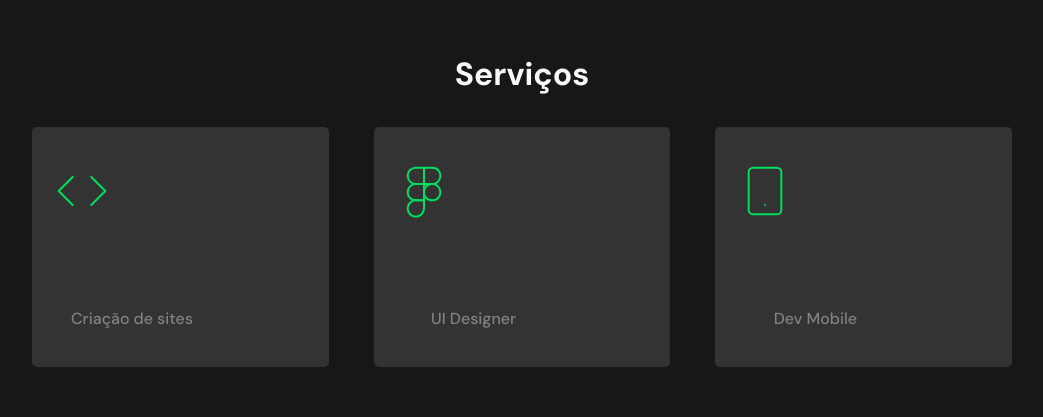
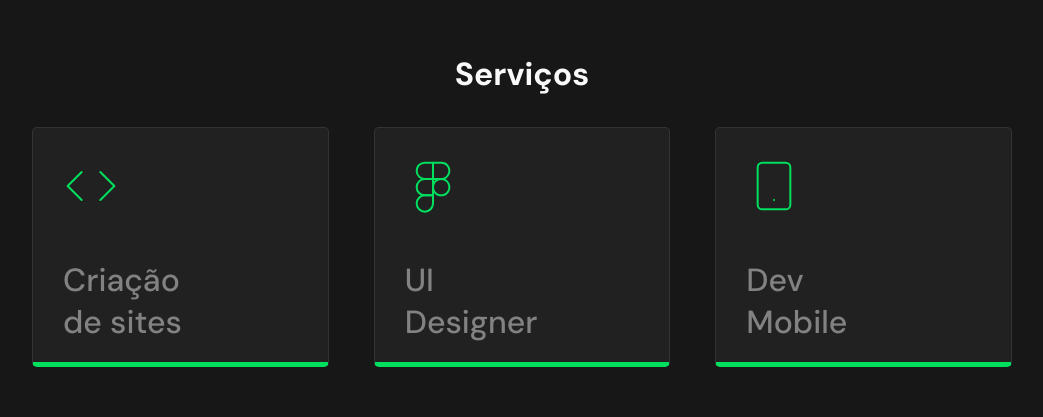
Before and after one commit to Chameleon-Code-Talent/frontend, a React (Vite) app: page /meu-portfolio in a window 1280 px wide. Shown: the part 2120-2537 px from the top of the page, without its empty margins (118-1161 px from the left). Built offline with nearby package versions, Linux system fonts and the light colour scheme.

Commit message:
style: Added styles to the services card

```diff
--- a/src/components/CardService/cardService.module.css
+++ b/src/components/CardService/cardService.module.css
@@ -1,23 +1,22 @@
 .container {
   width: 350px;
   height: 240px;
-  background-color: #333333;
-  border: 0 0 0 1px solid #00df5e;
+  background-color: var(--dark-200);
   border-radius: 5px;
-  display: flex;
-  flex-direction: column;
-  justify-content: space-around;
+  border-top: 1px solid var(--dark-300);
+  border-left: 1px solid var(--dark-300);
+  border-right: 1px solid var(--dark-300);
+  border-bottom: 5px solid var(--green-color);
+  padding: 1.875rem;
 }
 
 .containerImg {
-  display: flex;
-  justify-content: center;
-  width: 100px;
+  margin-bottom: 2.5rem;
 }
 
-.containerTexto {
-  display: flex;
-  justify-content: center;
-  text-align: center;
-  width: 200px;
+.service {
+  color: var(--dark-400);
+  font-size: 2rem;
+  font-weight: 500;
+  width: 7.875rem;
 }
--- a/src/components/CardService/index.jsx
+++ b/src/components/CardService/index.jsx
@@ -7,10 +7,7 @@ const CardService = ({ icon, textoServico }) => {
       <div className={styles.containerImg}>
         <img src={icon} alt="icone do servico" />
       </div>
-
-      <div className={styles.containerTexto}>
-        <p className={styles.texto}>{textoServico}</p>
-      </div>
+      <h3 className={styles.service}>{textoServico}</h3>
     </div>
   );
 };
```
